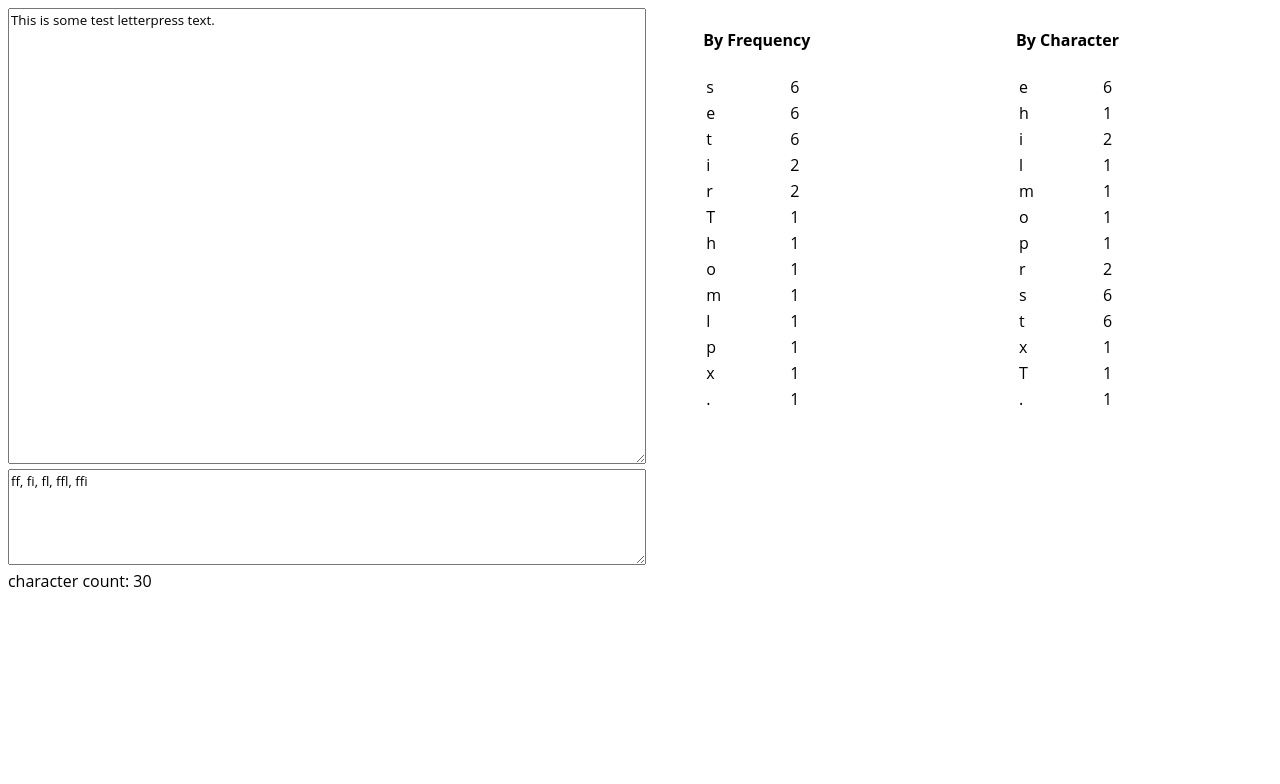
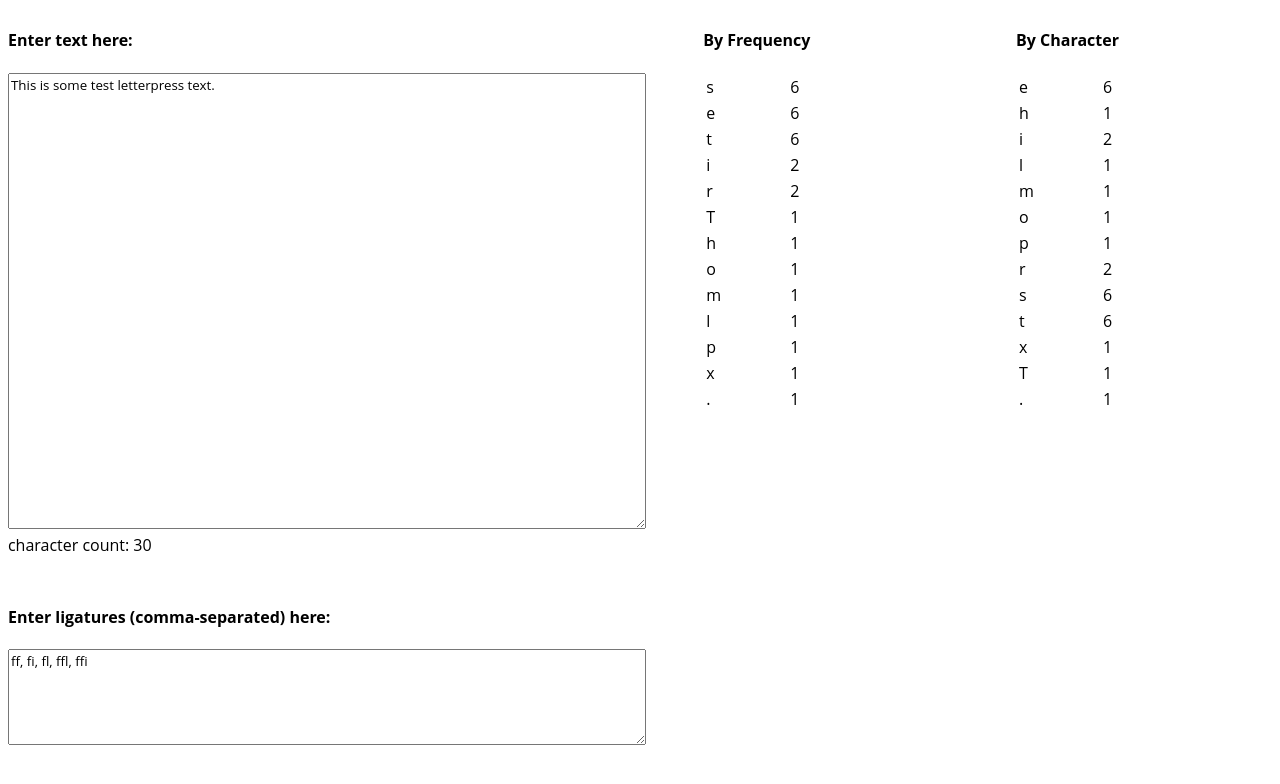
Before and after one commit to bencornelis/letterpress, a React (Create React App) app: page / in a window 1280 px wide. Shown: the top 784 px of the page. Built offline with nearby package versions, Linux system fonts and the light colour scheme.

Commit message:
adds input headers and removes favicon

```diff
--- a/public/index.html
+++ b/public/index.html
@@ -9,7 +9,6 @@
       homescreen on Android. See https://developers.google.com/web/fundamentals/engage-and-retain/web-app-manifest/
     -->
     <link rel="manifest" href="%PUBLIC_URL%/manifest.json">
-    <link rel="shortcut icon" href="%PUBLIC_URL%/favicon.ico">
     <!--
       Notice the use of %PUBLIC_URL% in the tags above.
       It will be replaced with the URL of the `public` folder during the build.
@@ -19,7 +18,7 @@
       work correctly both with client-side routing and a non-root public URL.
       Learn how to configure a non-root public URL by running `npm run build`.
     -->
-    <title>React App</title>
+    <title>Letterpress Character Counter</title>
   </head>
   <body>
     <noscript>
--- a/src/App.js
+++ b/src/App.js
@@ -57,10 +57,11 @@ class App extends Component {
           <TextInput
             text={text}
             setText={this.setText} />
+          character count: {charCount}
+
           <LigatureInput
             ligatures={ligatures}
             setLigatures={this.setLigatures} />
-          character count: {charCount}
         </div>
         <div className='right-column'>
           <Statistics
--- a/src/LigatureInput.js
+++ b/src/LigatureInput.js
@@ -22,12 +22,15 @@ class LigatureInput extends Component {
     const ligatureString = [...ligatures].join(', ');
 
     return (
+      <div className='ligature-input'>
+        <h4>Enter ligatures (comma-separated) here:</h4>
         <textarea
           defaultValue={ligatureString}
           ref={el => { this.textarea = el; }}
           rows='5'
           onInput={this.updateLigatures}
         />
+      </div>
     )
   }
 }
--- a/src/TextInput.js
+++ b/src/TextInput.js
@@ -20,12 +20,15 @@ class TextInput extends Component {
   render() {
     const { text } = this.props
     return (
+      <div>
+        <h4>Enter text here:</h4>
         <textarea
           defaultValue={text}
           ref={el => { this.textarea = el; }}
           rows='25'
           onInput={this.updateText}
         />
+      </div>
     )
   }
 }
--- a/src/index.css
+++ b/src/index.css
@@ -20,3 +20,7 @@ body {
 td {
   width: 80px;
 }
+
+.ligature-input {
+  margin-top: 50px;
+}
```
Also changed, not shown: 1 other file (tests, documents, lock files or other folders). Lines whose indentation alone changed are shown as unchanged.
